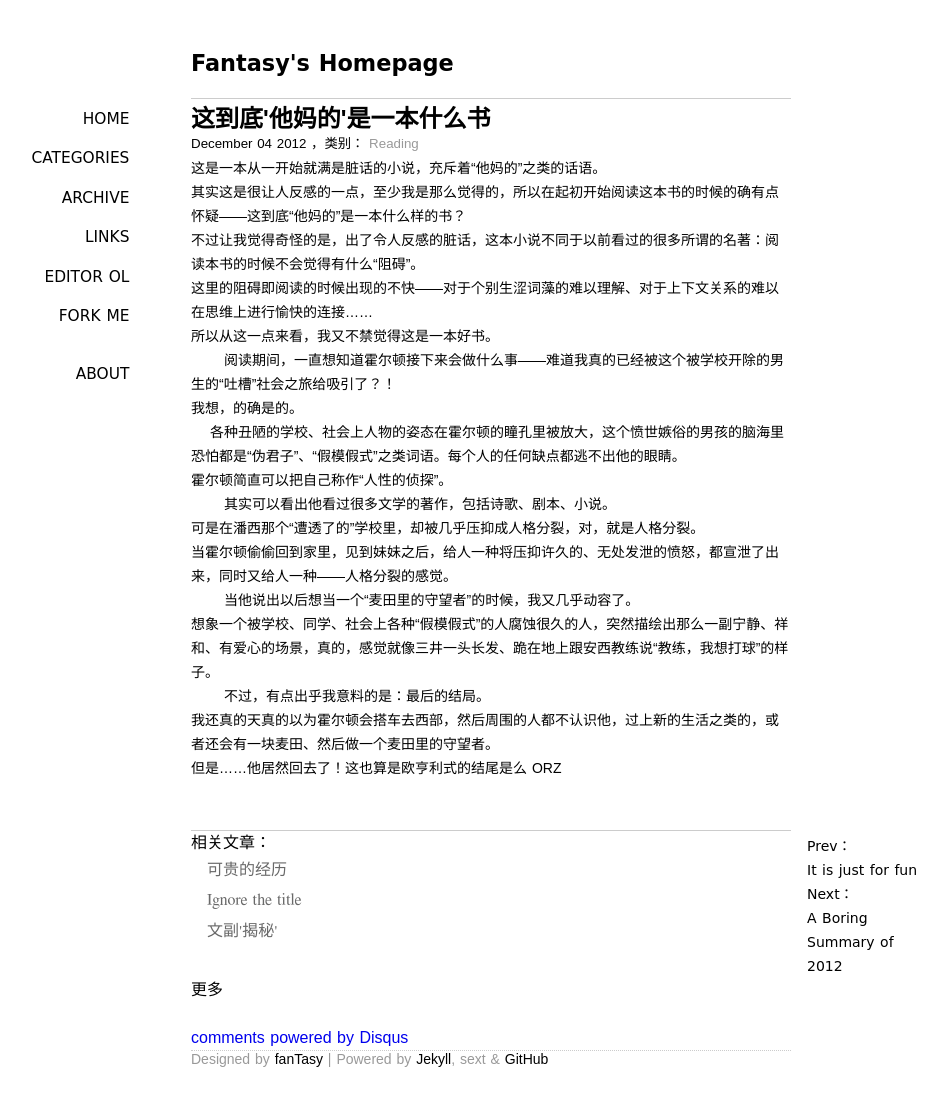
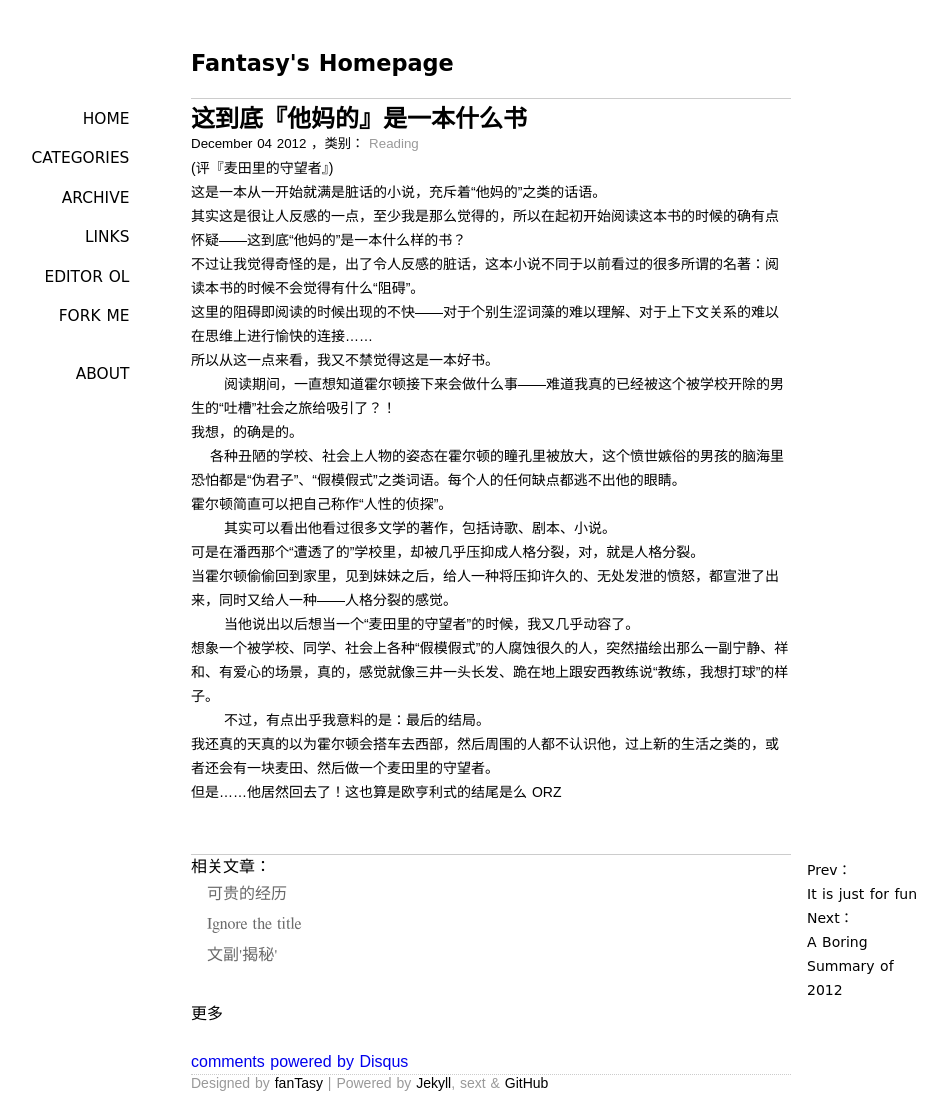
Before and after one commit to SFantasy/blog, a Jekyll site: the page built from _posts/2012-12-04-what-a-fucking-book.markdown, in a window 1280 px wide. Shown: the whole page, without its empty margins (149-1096 px from the left). Built offline with Jekyll 4.4.1, drawn with Linux system fonts in a browser that asks for light colours; Markdown is read by kramdown in place of the engine named in the settings; comment, search, counter and statistics services are not loaded; before the commit the page ends 1095 px from its top, so only the background shows below that.

Commit message:
Update _posts/2012-12-04-what-a-fucking-book.markdown

```diff
--- a/_posts/2012-12-04-what-a-fucking-book.markdown
+++ b/_posts/2012-12-04-what-a-fucking-book.markdown
@@ -1,10 +1,12 @@
 ---
 layout: post
-title: "这到底'他妈的'是一本什么书"
+title: "这到底『他妈的』是一本什么书"
 date: 2012-12-04 12:00
 comments: true
 categories: Reading
 ---
+
+(评『麦田里的守望者』)
 
 这是一本从一开始就满是脏话的小说，充斥着“他妈的”之类的话语。
 
```
